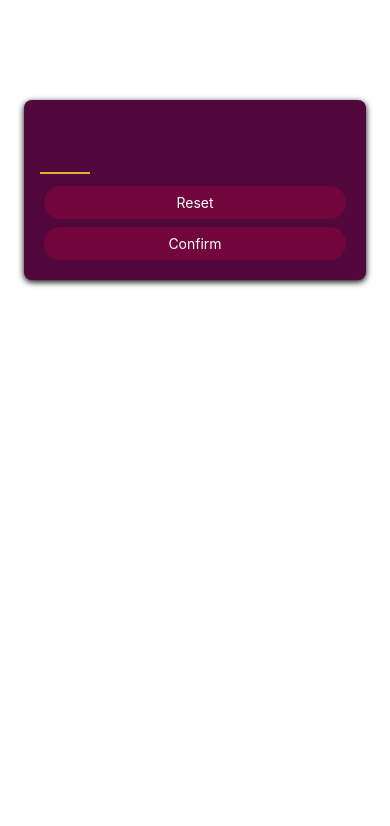
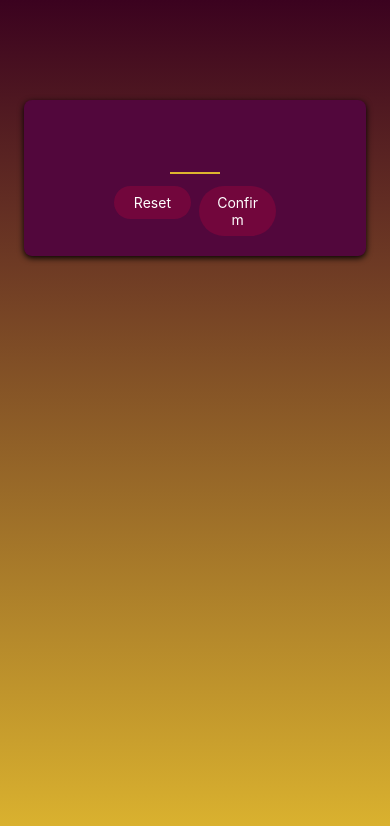
Before and after one commit to PhyoYazar/react-native-guess-game, a React Native app: screen / in a window 390 px wide. Shown: the top 826 px of the page. Built offline with nearby package versions, Linux system fonts and the light colour scheme.

Commit message:
[linear-gradient] adding expo linear-gradient

```diff
--- a/App.js
+++ b/App.js
@@ -1,8 +1,19 @@
 import { StyleSheet } from "react-native";
+import { LinearGradient } from "expo-linear-gradient";
+
 import StartGameScreen from "./screens/StartGameScreen";
 
 export default function App() {
-  return <StartGameScreen />;
+  return (
+    <LinearGradient colors={["#3b021f", "#ddb52f"]} style={styles.rootScreen}>
+      <StartGameScreen />
+    </LinearGradient>
+  );
 }
 
-const styles = StyleSheet.create({});
+const styles = StyleSheet.create({
+  rootScreen: {
+    flex: 1,
+    // backgroundColor: "#ddb52f",
+  },
+});
--- a/package.json
+++ b/package.json
@@ -10,6 +10,7 @@
   },
   "dependencies": {
     "expo": "~47.0.6",
+    "expo-linear-gradient": "~12.0.1",
     "expo-status-bar": "~1.4.2",
     "react": "18.1.0",
     "react-native": "0.70.5"
--- a/screens/StartGameScreen.js
+++ b/screens/StartGameScreen.js
@@ -11,8 +11,14 @@
         autoCapitalize="none"
         autoCorrect={false}
       />
-      <PrimaryButton>Reset</PrimaryButton>
-      <PrimaryButton>Confirm</PrimaryButton>
+      <View style={styles.buttonsContainer}>
+        <View style={styles.buttonContainer}>
+          <PrimaryButton>Reset</PrimaryButton>
+        </View>
+        <View style={styles.buttonContainer}>
+          <PrimaryButton>Confirm</PrimaryButton>
+        </View>
+      </View>
     </View>
   );
 }
@@ -21,6 +27,9 @@
 
 const styles = StyleSheet.create({
   inputContainer: {
+    justifyContent: "center",
+    alignItems: "center",
+
     marginHorizontal: 24,
     marginTop: 100,
     padding: 16,
@@ -48,4 +57,12 @@
     fontWeight: "bold",
     textAlign: "center",
   },
+
+  buttonsContainer: {
+    flexDirection: "row",
+  },
+
+  buttonContainer: {
+    flex: 1,
+  },
 });
```
Also changed, not shown: 1 other file (tests, documents, lock files or other folders).
